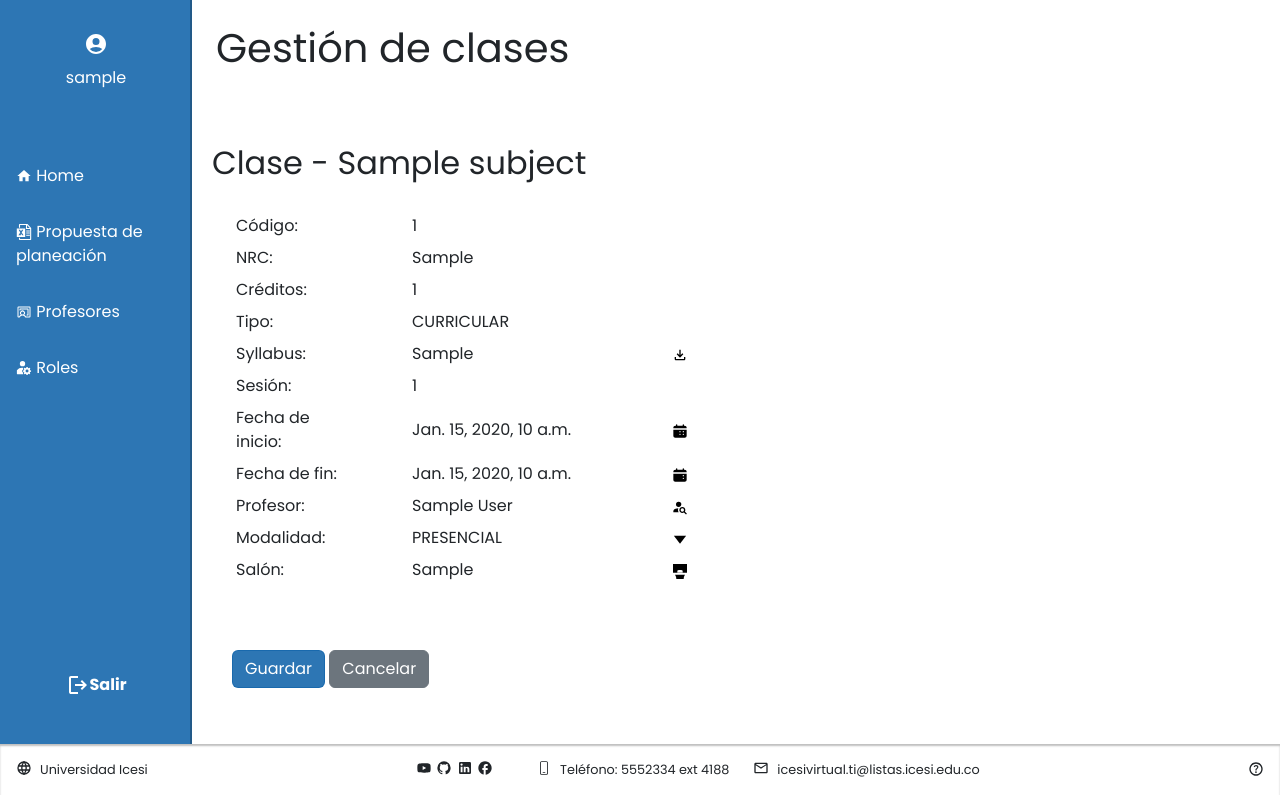
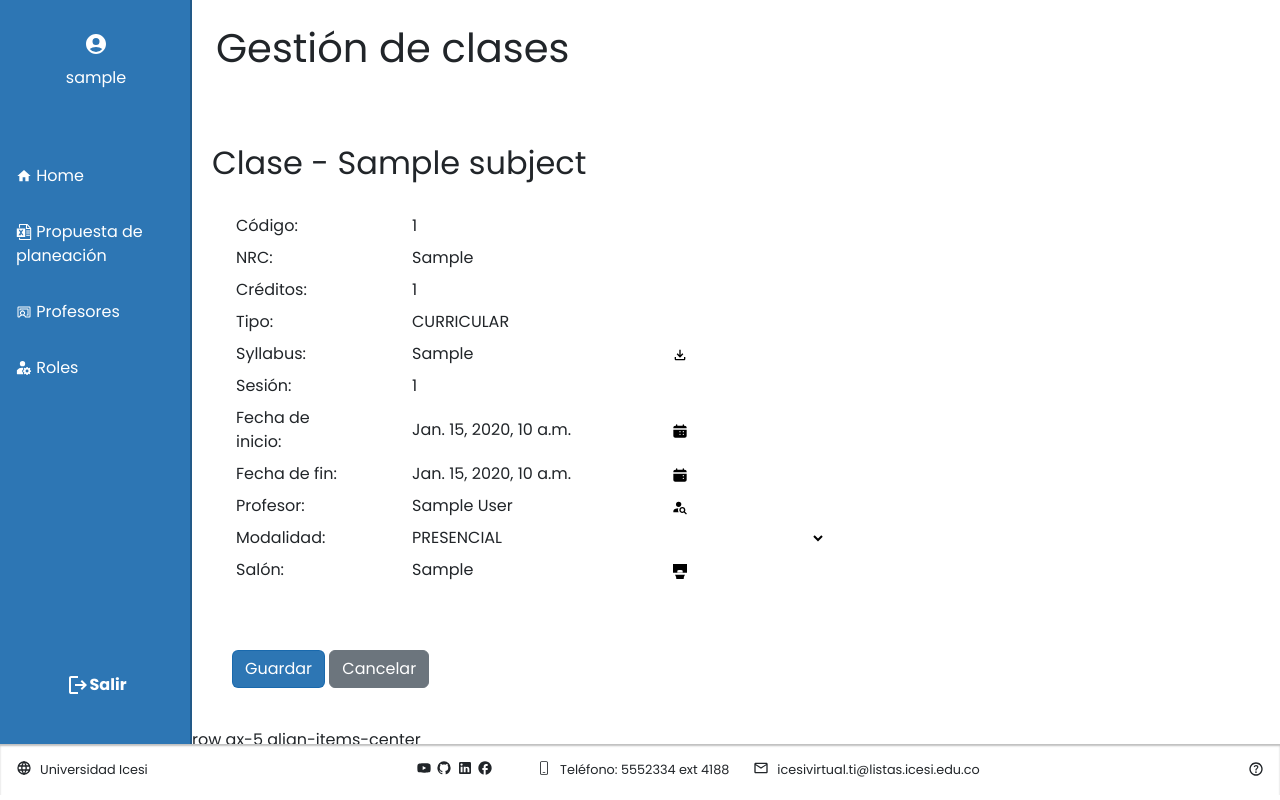
Before and after one commit to ICESI-PI1-2024A-3/ccsa-grupo-1, a Django app: page /edit_class/1/ in a window 1280 px wide. Run offline with Django 5.2, Linux system fonts and the light colour scheme; a user stored in the database is signed in; tables that the repository leaves empty hold one stand-in row (values such as "Sample post"); some libraries are stand-ins or nearby versions.

Commit message:
style: refactor class edit-info-class

```diff
--- a/AcademicProgrammingApplication/templates/edit-info-class.html
+++ b/AcademicProgrammingApplication/templates/edit-info-class.html
@@ -127,12 +127,20 @@
                 <div class="p-1">{{ class.modality }}</div>
             </div>
             <div class="col">
-                <!-- Button for modal selection -->
-                <button class="button-select">
-                    <svg xmlns="http://www.w3.org/2000/svg" width="1em" height="1em" viewBox="0 0 40 40">
-                        <path fill="currentColor" d="M4.659 11.833h30.682L20 32.167z" />
-                    </svg>
-                </button>
+                <!-- Button for modal selection lugar onde va el nuevo button  -->
+
+                <select id="tipoClase" class="button-select">
+
+                    <option><svg xmlns="http://www.w3.org/2000/svg" width="1em" height="1em" viewBox="0 0 40 40">
+                            <path fill="currentColor" d="M4.659 11.833h30.682L20 32.167z" />
+                        </svg>
+
+                    </option>
+                    <option value="presencial">Clase presencial</option>
+                    <script src="{% static '/js/request_classroom.js' %}"></script>
+                    <option value="virtual">Clase virtual</option>
+                    <script src="{% static '/js/request_classroom_virtual.js' %}"></script>
+                </select>
             </div>
         </div>
         <!-- Display classroom or link based on modality -->
@@ -186,6 +194,8 @@
 
 </div>
 
+row gx-5 align-items-center
+
 <!-- Script for SweetAlert2 and classroom selection -->
 <script src="https://cdn.jsdelivr.net/npm/sweetalert2@11"></script>
 <script src="{% static '/js/request_classroom.js' %}"></script>
```
